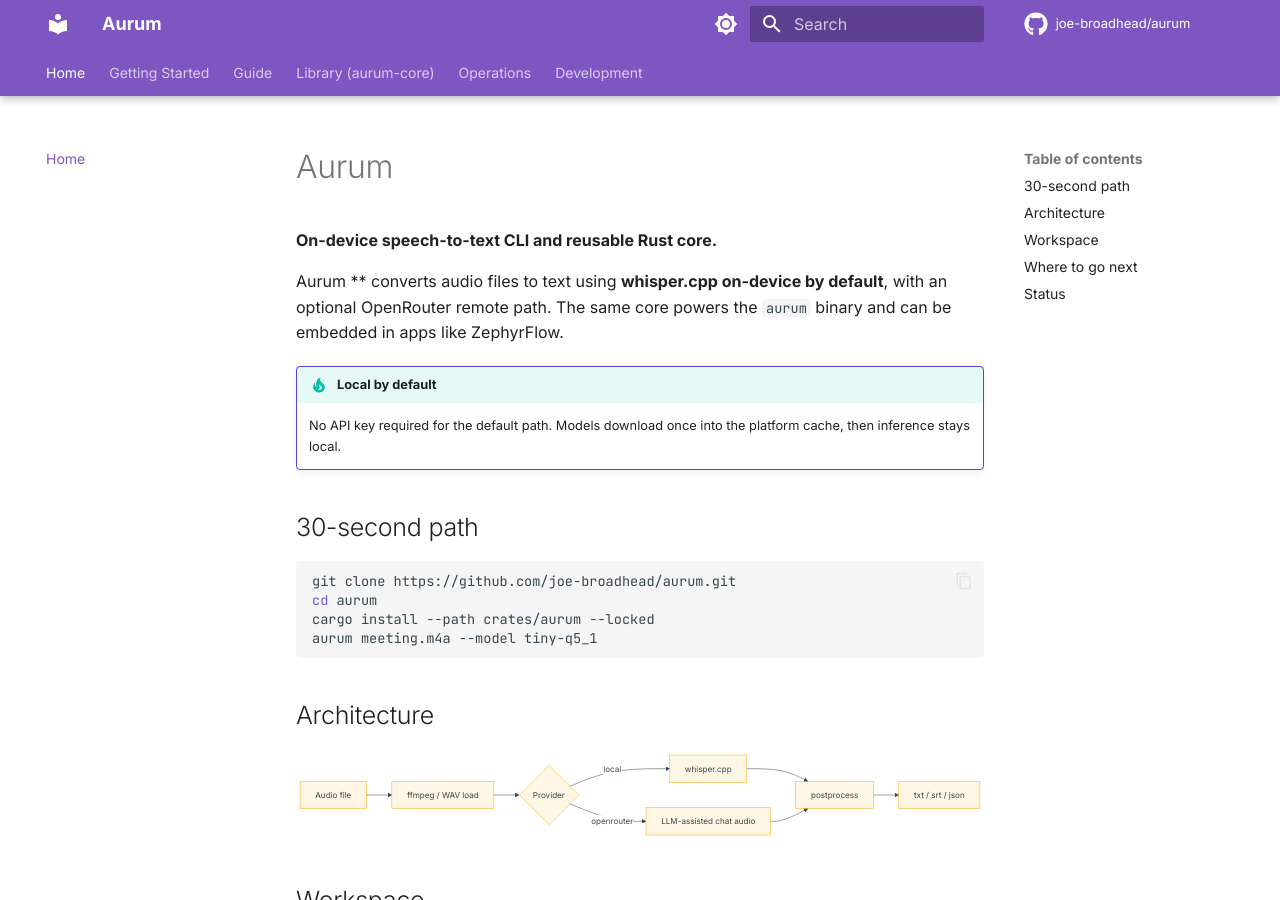
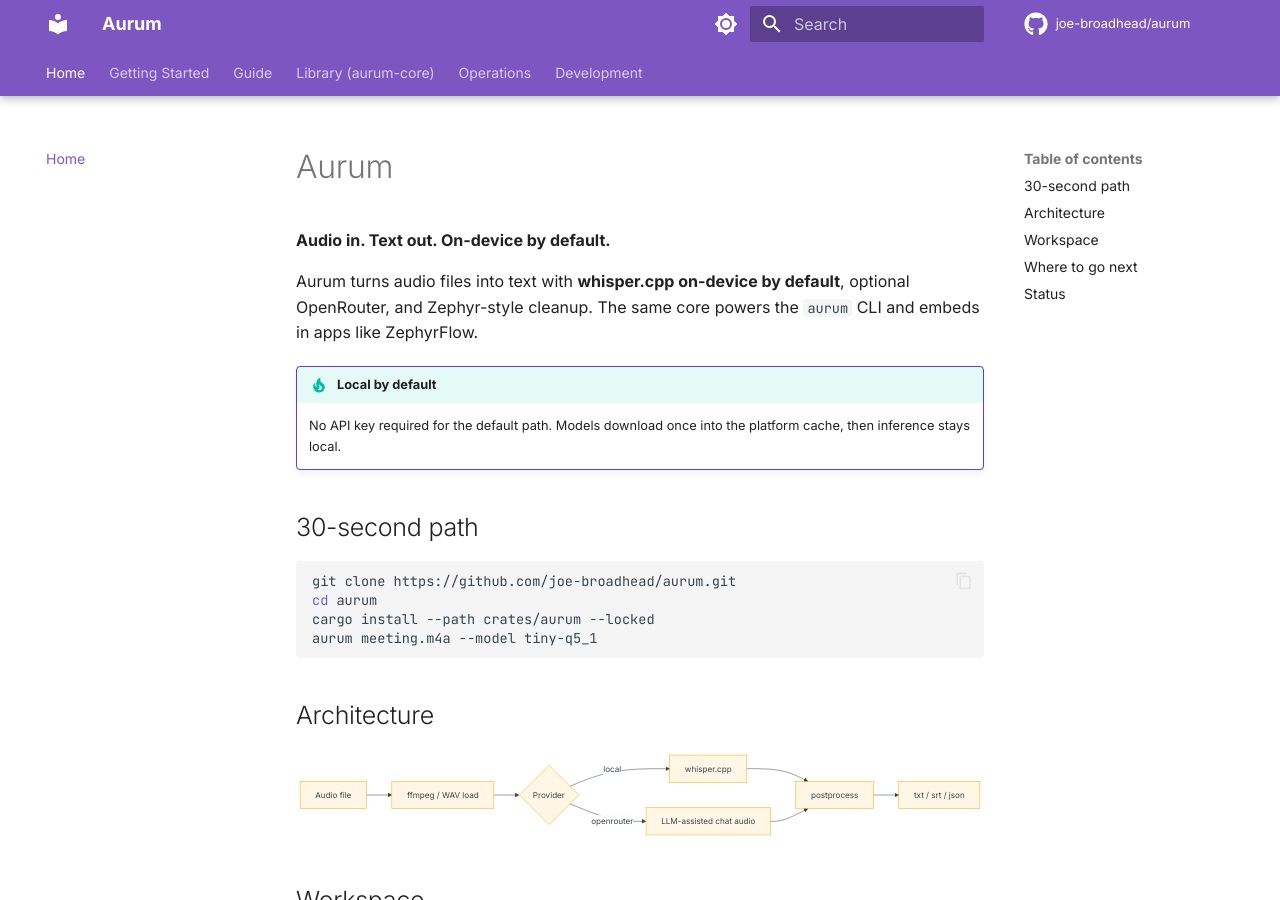
Before and after one commit to joe-broadhead/aurum, an MkDocs documentation site: the page built from docs/index.md, in a window 1280 px wide and 900 px high. Built offline with MkDocs 1.6.1 and Material for MkDocs 9.7.7, drawn with Linux system fonts in a browser that asks for light colours; comment, search, counter and statistics services are not loaded.

Commit message:
docs: unify tagline — Audio in. Text out. On-device by default.

```diff
--- a/docs/index.md
+++ b/docs/index.md
@@ -1,8 +1,8 @@
 # Aurum
 
-**On-device speech-to-text CLI and reusable Rust core.**
+**Audio in. Text out. On-device by default.**
 
-Aurum ** converts audio files to text using **whisper.cpp on-device by default**, with an optional OpenRouter remote path. The same core powers the `aurum` binary and can be embedded in apps like ZephyrFlow.
+Aurum turns audio files into text with **whisper.cpp on-device by default**, optional OpenRouter, and Zephyr-style cleanup. The same core powers the `aurum` CLI and embeds in apps like ZephyrFlow.
 
 !!! tip "Local by default"
     No API key required for the default path. Models download once into the platform cache, then inference stays local.
--- a/mkdocs.yml
+++ b/mkdocs.yml
@@ -1,5 +1,5 @@
 site_name: Aurum
-site_description: "Local-first, cross-platform transcription CLI and reusable Rust core."
+site_description: "Audio in. Text out. On-device by default."
 site_url: https://joe-broadhead.github.io/aurum/
 repo_url: https://github.com/joe-broadhead/aurum
 repo_name: joe-broadhead/aurum
```
Also changed, not shown: AGENTS.md (+2 -2 lines), 2 other files.
